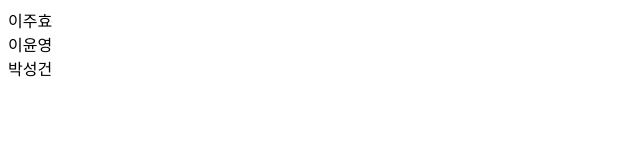
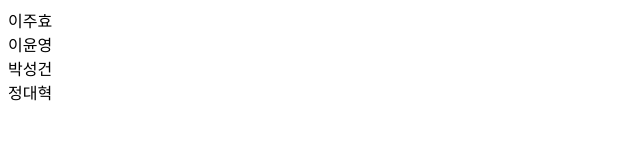
Before and after one commit to 0y0lll/myapp, a plain HTML site: page index.html in a window 1280 px wide. Shown: the full height of the page, 0-640 px from the left. Drawn offline with Linux system fonts and the light colour scheme.

Commit message:
정대혁 추가

```diff
--- a/index.html
+++ b/index.html
@@ -7,5 +7,6 @@
 	<div>이주효</div>
 	<div>이윤영</div>
 	<div>박성건</div>
+	<div>정대혁</div>
 </body>
 </html>
```
